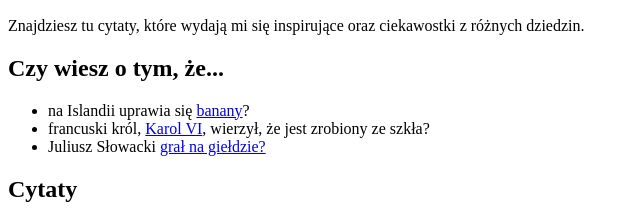
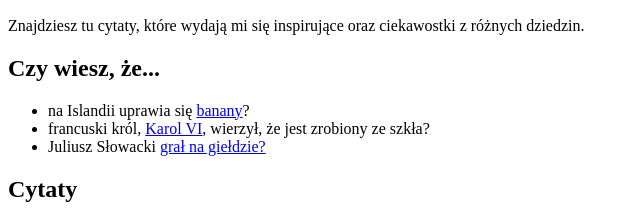
Before and after one commit to mkw98/learning-git, a plain HTML site: page index.html in a window 1280 px wide. Shown: the part 144-357 px from the top of the page, 0-640 px from the left. Drawn offline with nearby package versions, Linux system fonts and the light colour scheme; files that its build step writes are made by us from their sources.

Commit message:
change content

```diff
--- a/index.html
+++ b/index.html
@@ -18,7 +18,7 @@
     			<p>Znajdziesz tu cytaty, które wydają mi się inspirujące oraz ciekawostki z różnych dziedzin.</p>
     		</section>
             <section class="quotes">
-            	<h2>Czy wiesz o tym, że...</h2>
+            	<h2>Czy wiesz, że...</h2>
 				<ul>
     				<li>na Islandii uprawia się <a href="https://en.wikipedia.org/wiki/Banana_production_in_Iceland" target="_blank">banany</a>?</li>
     				<li>francuski król, <a href="https://fr.wikipedia.org/wiki/Charles_VI_(roi_de_France)" target="_blank">Karol VI</a>, wierzył, że jest zrobiony ze szkła?</li>
```
